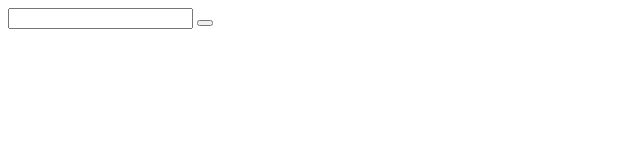
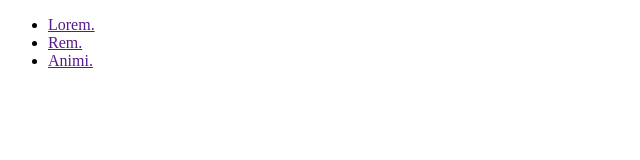
Before and after one commit to yasinkocer/deneme, a plain HTML site: page html/loginfor.html in a window 1280 px wide. Shown: the whole page, without its empty margins (0-640 px from the left). Drawn offline with Linux system fonts and the light colour scheme.

Commit message:
link yapısı eklendi

```diff
--- a/html/loginfor.html
+++ b/html/loginfor.html
@@ -7,9 +7,10 @@
     <title>Document</title>
 </head>
 <body>
-    <form action="">
-        <input type="text">
-        <button></button>
-    </form>
+   <ul>
+       <li><a href="">Lorem.</a></li>
+       <li><a href="">Rem.</a></li>
+       <li><a href="">Animi.</a></li>
+   </ul>
 </body>
 </html>
```
